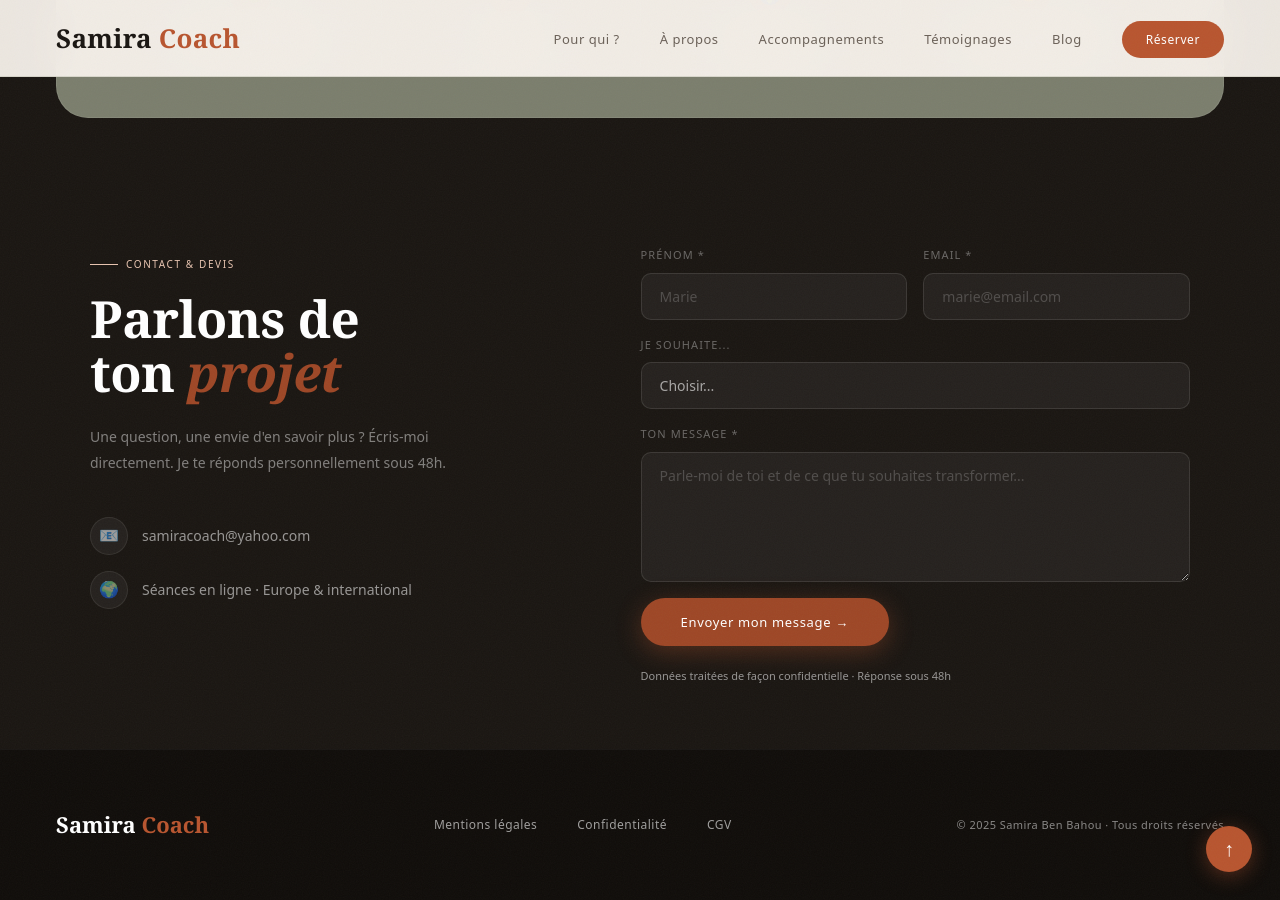
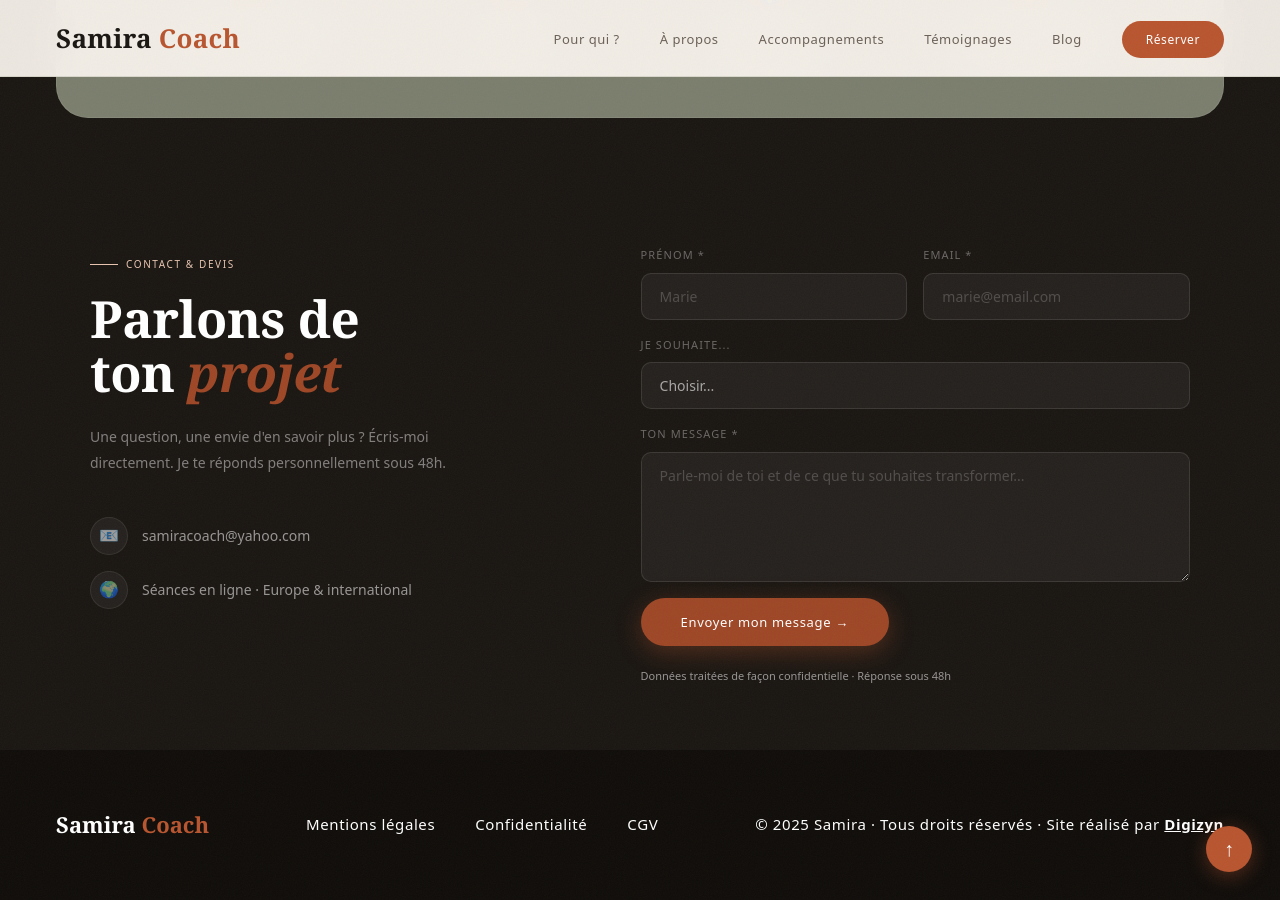
Before and after one commit to digizyn83/samiracoach, a Jekyll site: the page index.html, which Jekyll copies as it is, in a window 1280 px wide and 900 px high, scrolled down 10023 px. Built offline with Jekyll 4.4.1, drawn with Linux system fonts in a browser that asks for light colours; a script that is not in the unit is left out.

Commit message:
Footer : crédit Digizyn + texte plus visible
Ajout du lien "Site réalisé par Digizyn" dans le pied de page
(accord de Samira), et texte du footer agrandi/passé en blanc
pour une meilleure lisibilité.

Co-Authored-By: Claude Sonnet 5 <noreply@anthropic.com>

```diff
--- a/index.html
+++ b/index.html
@@ -6,10 +6,10 @@
 <meta http-equiv="Content-Security-Policy" content="default-src 'self'; script-src 'self' 'unsafe-inline' https://app.cal.eu; style-src 'self' 'unsafe-inline' https://fonts.googleapis.com; font-src https://fonts.gstatic.com; img-src 'self' https://images.pexels.com data:; frame-src https://app.cal.eu; connect-src https://formspree.io https://app.cal.eu;">
 
 <!-- ═══ SEO PRINCIPAL ═══ -->
-<title>Samira Ben Bahou — Coach musulmane | Femme, foi & équilibre · Bien-être & couple</title>
+<title>Samira — Coach musulmane | Femme, foi & équilibre · Bien-être & couple</title>
 <meta name="description" content="Samira, coach musulmane, accompagne les femmes à retrouver l'harmonie dans leur couple grâce à la spiritualité islamique et un coaching bienveillant. 100% en ligne.">
-<meta name="keywords" content="coach musulmane, coaching islamique, femme musulmane, bien-être couple islam, foi et équilibre, coach spiritualité islam, harmonie couple musulman, Samira Ben Bahou, coach femme mariée, coaching en ligne, séance découverte gratuite, femme foi équilibre">
-<meta name="author" content="Samira Ben Bahou">
+<meta name="keywords" content="coach musulmane, coaching islamique, femme musulmane, bien-être couple islam, foi et équilibre, coach spiritualité islam, harmonie couple musulman, Samira, coach femme mariée, coaching en ligne, séance découverte gratuite, femme foi équilibre">
+<meta name="author" content="Samira">
 <meta name="robots" content="index, follow">
 <link rel="canonical" href="https://samiracoach.fr/">
 <link rel="alternate" hreflang="fr" href="https://samiracoach.fr/">
@@ -17,7 +17,7 @@
 <!-- ═══ OPEN GRAPH (Facebook, WhatsApp, LinkedIn) ═══ -->
 <meta property="og:type" content="website">
 <meta property="og:url" content="https://samiracoach.fr/">
-<meta property="og:title" content="Samira Ben Bahou — Coach bien-être & couple | Femme, foi & équilibre">
+<meta property="og:title" content="Samira — Coach bien-être & couple | Femme, foi & équilibre">
 <meta property="og:description" content="Retrouve l'harmonie dans ton couple et ton bien-être intérieur. Coaching islamique bienveillant. 100% en ligne.">
 <meta property="og:image" content="https://samiracoach.fr/og-image.jpg">
 <meta property="og:image:width" content="1200">
@@ -27,7 +27,7 @@
 
 <!-- ═══ TWITTER CARD ═══ -->
 <meta name="twitter:card" content="summary_large_image">
-<meta name="twitter:title" content="Samira Ben Bahou — Coach bien-être & couple">
+<meta name="twitter:title" content="Samira — Coach bien-être & couple">
 <meta name="twitter:description" content="Retrouve l'harmonie dans ton couple. Coaching islamique bienveillant. 100% en ligne.">
 <meta name="twitter:image" content="https://samiracoach.fr/og-image.jpg">
 
@@ -39,7 +39,7 @@
     {
       "@type": "Person",
       "@id": "https://samiracoach.fr/#coach",
-      "name": "Samira Ben Bahou",
+      "name": "Samira",
       "jobTitle": "Coach musulmane — Bien-être & harmonie de couple",
       "description": "Samira est une coach musulmane qui accompagne les femmes à retrouver l'équilibre, la sérénité et l'harmonie dans leur couple en s'appuyant sur la spiritualité islamique et un coaching bienveillant et personnalisé.",
       "url": "https://samiracoach.fr/",
@@ -1069,9 +1069,11 @@ footer{
 .foot-logo{font-family:var(--fs);font-size:22px;font-weight:600;color:#fff}
 .foot-logo span{color:var(--terra)}
 .foot-links{display:flex;gap:2.5rem;flex-wrap:wrap}
-.foot-links a{font-size:12px;color:rgba(255,255,255,0.6);text-decoration:none;transition:color .2s;letter-spacing:0.04em}
-.foot-links a:hover{color:rgba(255,255,255,0.9)}
-footer p{font-size:11px;color:rgba(255,255,255,0.5);letter-spacing:0.04em}
+.foot-links a{font-size:15px;color:#fff;text-decoration:none;transition:color .2s;letter-spacing:0.04em}
+.foot-links a:hover{color:rgba(255,255,255,0.7)}
+footer p{font-size:15px;color:#fff;letter-spacing:0.04em}
+footer p a{color:#fff;text-decoration:underline;font-weight:600;transition:color .2s}
+footer p a:hover{color:rgba(255,255,255,0.7)}
 
 /* ═══════════════════════════════════════════════
    BACK TO TOP
@@ -1734,7 +1736,7 @@ footer p{font-size:11px;color:rgba(255,255,255,0.5);letter-spacing:0.04em}
     <a href="confidentialite.html">Confidentialité</a>
     <a href="cgv.html">CGV</a>
   </div>
-  <p>© 2025 Samira Ben Bahou · Tous droits réservés</p>
+  <p>© 2025 Samira · Tous droits réservés · Site réalisé par <a href="https://digizyn.fr" target="_blank" rel="noopener">Digizyn</a></p>
 </footer>
 
 <!-- Cal.eu embed -->
```
Also changed, not shown: cgv.html (+12 -12 lines), confidentialite.html (+5 -5 lines), mentions-legales.html (+8 -8 lines).
